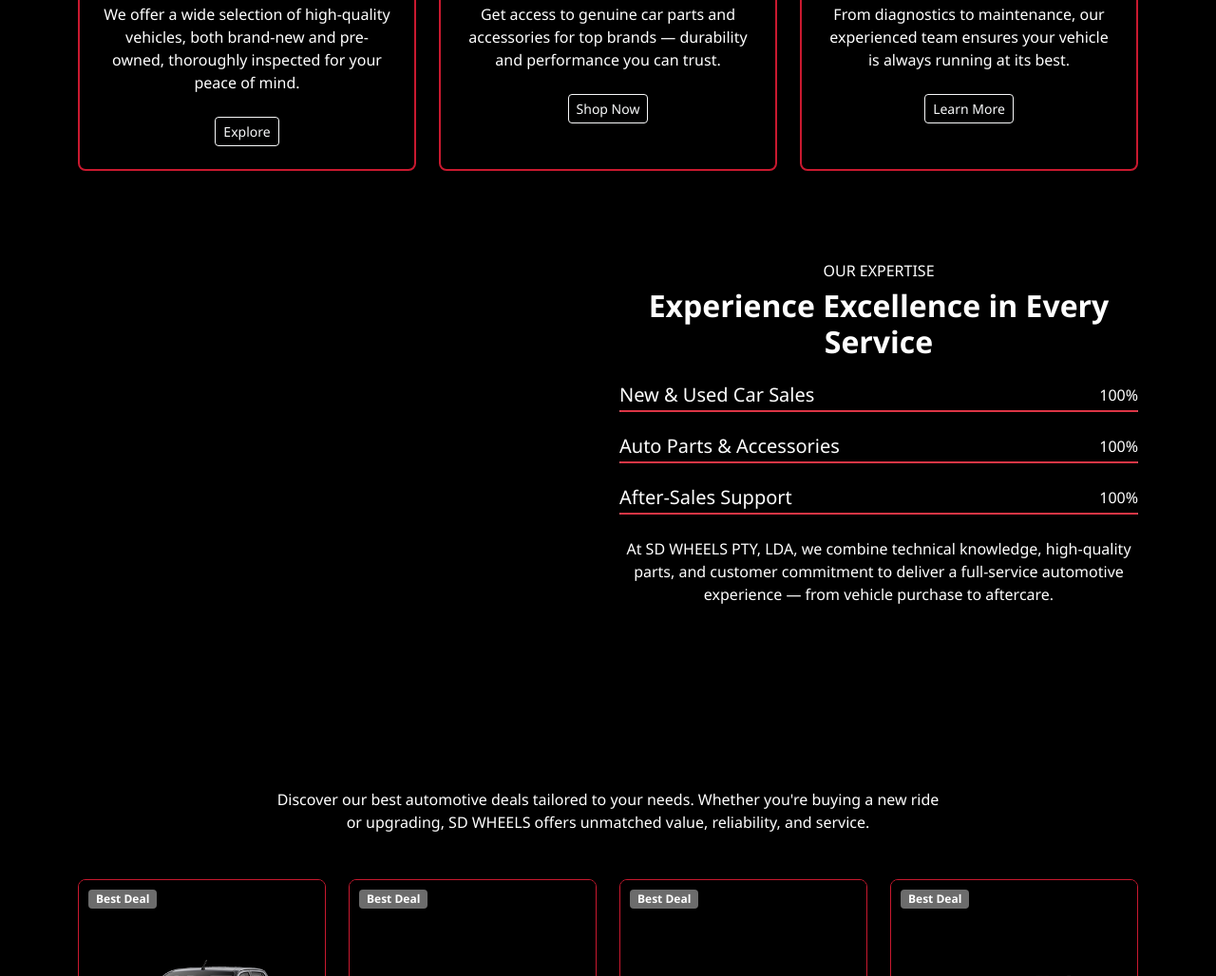
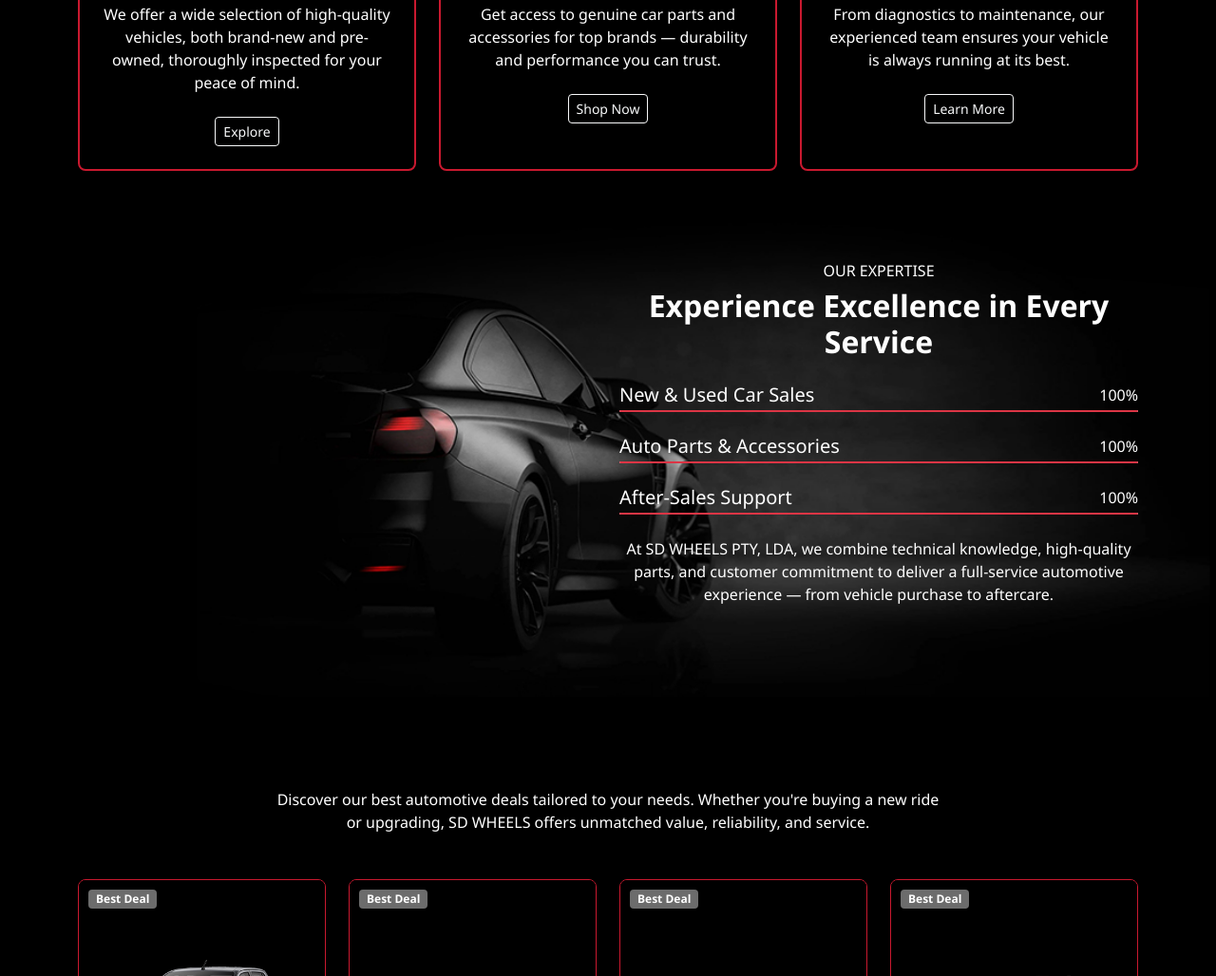
Before and after one commit to Zecapaulo/sdwheels, a plain HTML site: page index.html in a window 1280 px wide. Shown: the part 1217-2245 px from the top of the page at 95% size. Drawn offline with nearby package versions, Linux system fonts and the light colour scheme.

Commit message:
Add files via upload

```diff
--- a/style.css
+++ b/style.css
@@ -145,7 +145,7 @@
  }
 
  .sevirce-us-section {
-     background-image: url('car/background.jpg');
+     background-image: url('background.jpg');
      background-size: cover;
      display: flex;
      align-items: center;
```
